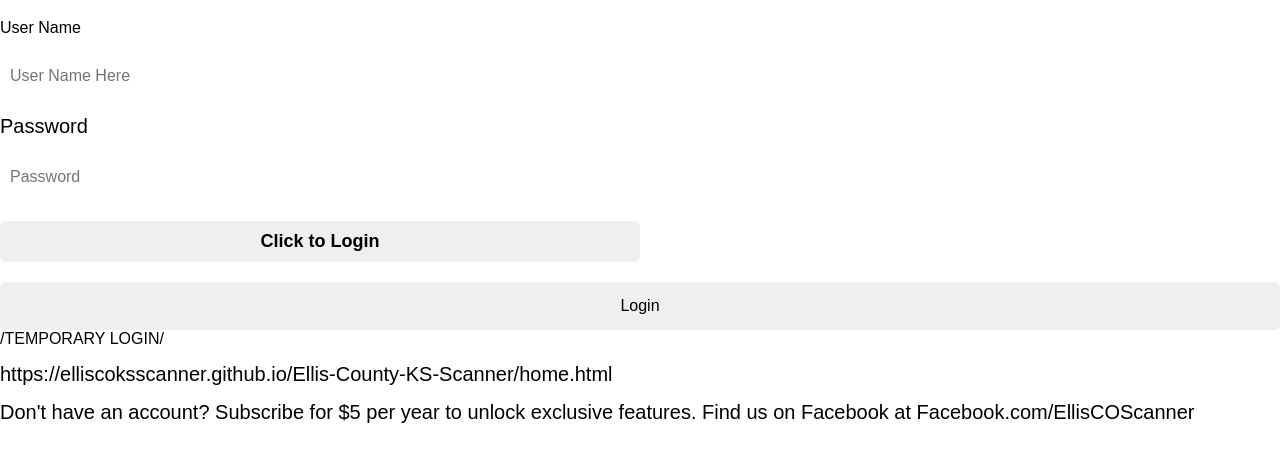
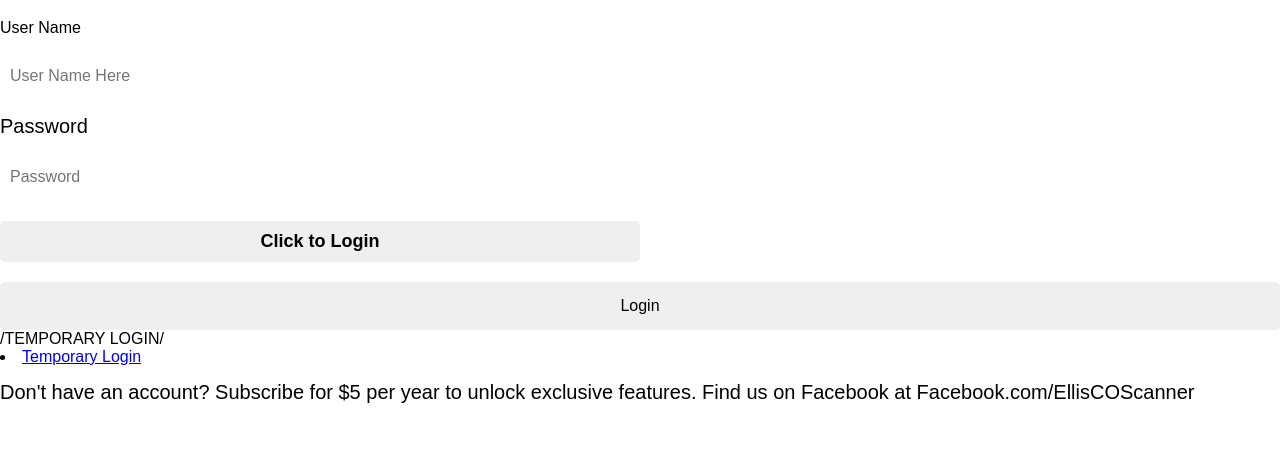
Before and after one commit to EllisCOKSScanner/Ellis-County-KS-Scanner, a plain HTML site: page index.html in a window 1280 px wide. Shown: the part 106-568 px from the top of the page. Drawn offline with Linux system fonts and the light colour scheme; a script that the page names is missing.

Commit message:
Add files via upload

```diff
--- a/index.html
+++ b/index.html
@@ -33,7 +33,7 @@
 
 /TEMPORARY LOGIN/
 <div class="temp-login"</div>
-<p> https://elliscoksscanner.github.io/Ellis-County-KS-Scanner/home.html </p>
+<li><a href="elliscoksscanner.github.io/Ellis-County-KS-Scanner/home.html">Temporary Login</a></li>
 
 
 
```
